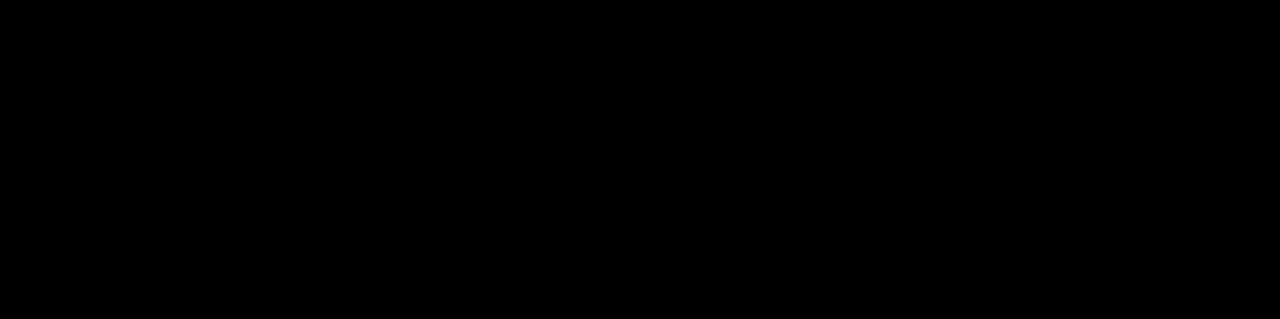
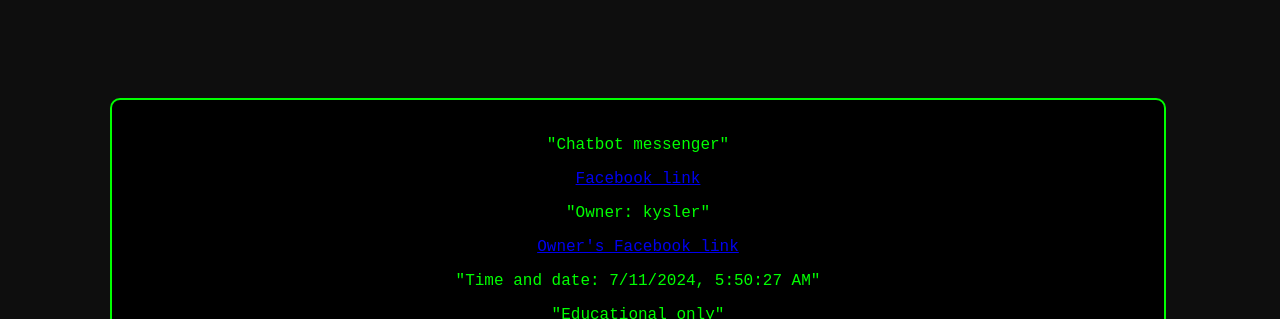
Before and after one commit to Kyslersanjir/set-bio, a plain HTML site: page index.html in a window 1280 px wide. Shown: the top 319 px of the page. Drawn offline with Linux system fonts and the light colour scheme.

Commit message:
Update index.html

```diff
--- a/index.html
+++ b/index.html
@@ -1,18 +1,76 @@
 <!DOCTYPE html>
 <html lang="en">
 <head>
-    <meta charset="UTF-8">
-    <meta name="viewport" content="width=device-width, initial-scale=1.0">
-    <title>Cyber Code Message</title>
-    <link rel="stylesheet" href="styles.css">
+<meta charset="UTF-8">
+<meta name="viewport" content="width=device-width, initial-scale=1.0">
+<title>Cyber Code Messenger</title>
+<style>
+  body {
+    background-color: #0e0e0e;
+    color: #0f0;
+    font-family: 'Courier New', Courier, monospace;
+    text-align: center;
+    margin-top: 100px;
+  }
+
+  .message {
+    padding: 20px;
+    background-color: #000;
+    border: 2px solid #0f0;
+    border-radius: 10px;
+    margin: 20px auto;
+    max-width: 80%;
+    animation: glitch 1s infinite;
+  }
+
+  @keyframes glitch {
+    0% {
+      transform: translateX(-2px) translateY(-2px);
+      color: #0f0;
+      text-shadow: none;
+    }
+    25% {
+      transform: translateX(2px) translateY(2px);
+      color: #0f0;
+      text-shadow: none;
+    }
+    50% {
+      transform: translateX(-2px) translateY(-2px);
+      color: #0f0;
+      text-shadow: none;
+    }
+    75% {
+      transform: translateX(2px) translateY(2px);
+      color: #0f0;
+      text-shadow: none;
+    }
+    100% {
+      transform: translateX(0) translateY(0);
+      color: #0f0;
+      text-shadow: 0 0 10px #0f0, 0 0 20px #0f0, 0 0 30px #0f0, 0 0 40px #0f0, 0 0 70px #0f0, 0 0 80px #0f0, 0 0 100px #0f0, 0 0 150px #0f0;
+    }
+  }
+</style>
 </head>
 <body>
-    <div class="container">
-        <div class="line" id="line1">Chatbot messenger</div>
-        <div class="line" id="line2">Owner: Kysler</div>
-        <div class="line" id="line3">Uptime status: <span class="status">🟢</span></div>
-        <div class="line" id="line4">Educational only</div>
-    </div>
-    <script src="script.js"></script>
+  <div class="message">
+    <p>"Chatbot messenger"</p>
+    <a href="https://www.facebook.com/profile.php?id=61562148069094" target="_blank">Facebook link</a>
+    <p>"Owner: kysler"</p>
+    <a href="https://www.facebook.com/ichiro.2025" target="_blank">Owner's Facebook link</a>
+    <p>"Time and date: <span id="datetime"></span>"</p>
+    <p>"Educational only"</p>
+  </div>
+
+  <script>
+    function updateTime() {
+      var now = new Date();
+      var datetime = document.getElementById('datetime');
+      datetime.innerHTML = now.toLocaleString();
+    }
+
+    updateTime();
+    setInterval(updateTime, 1000);
+  </script>
 </body>
 </html>
```
